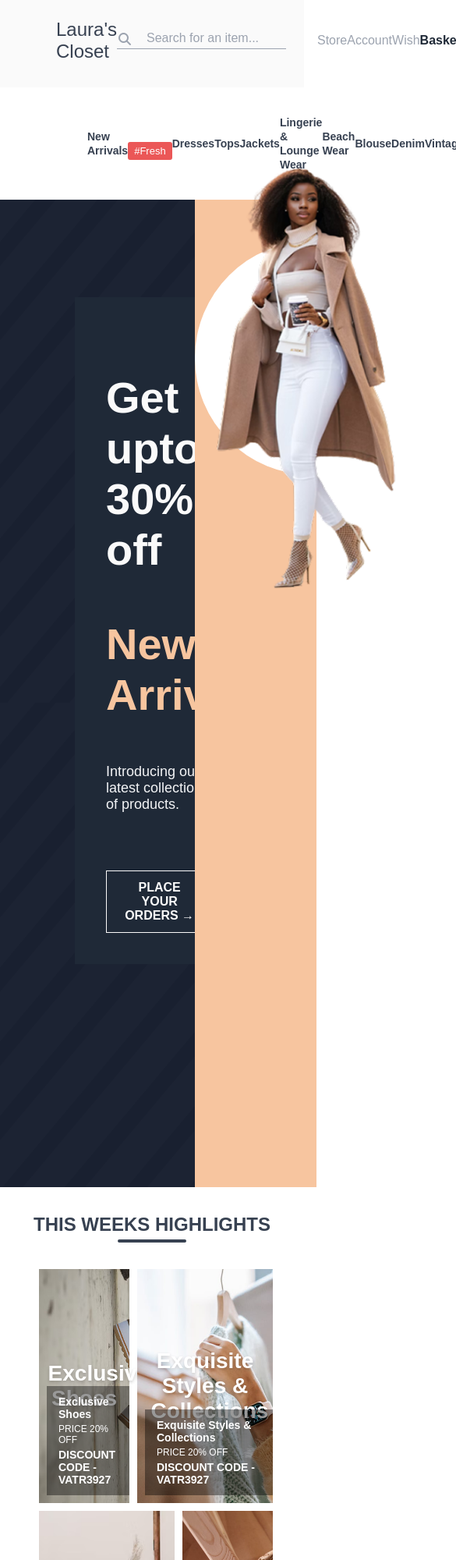
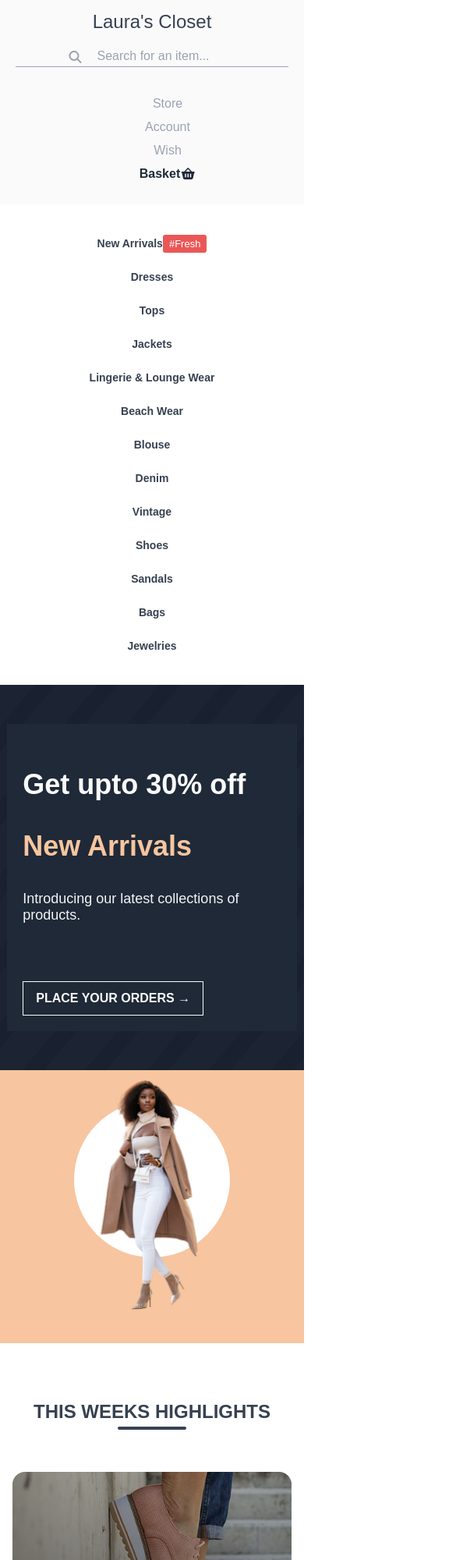
Before and after one commit to USERLeticia/eCommerce, a plain HTML site: page index.html in a window 390 px wide. Shown: the top 2000 px of the page at 78% size, 585 px wide, since content can reach past the window. Drawn offline with Linux system fonts and the light colour scheme; a web font is replaced by a local one.

Commit message:
Adding Responsiveness.

```diff
--- a/index.html
+++ b/index.html
@@ -26,7 +26,7 @@
             <li class="basket">Basket <i class="fa-solid fa-basket-shopping"></i></li>
         </ul>
     </nav>
-    <div class="second-nav">
+    <div class="navlinks">
         <ul class="navlinks">
             <li><a href="#">New Arrivals</a><span>#Fresh</span></li>
             <li><a href="#">Dresses</a></li>
@@ -101,4 +101,6 @@
     </div>
     <footer>lety</footer>
 </body>
+
+<script src="./index.js"></script>
 </html>
--- /dev/null
+++ b/index.js
@@ -0,0 +1 @@
+console.log('Hello World');
--- a/style.css
+++ b/style.css
@@ -68,15 +68,12 @@ body {
     color: #1F2937;
 }
 
-.second-nav {
-    padding: 20px 72px;
-}
-
 .navlinks {
     display: flex;
     justify-content: space-between;
     align-items: center;
     list-style: none;
+    padding: 20px 72px;
 
 }
 
@@ -204,24 +201,26 @@ img {
 }
 
 .highlights-area {
-    display: grid;
-    grid-template-columns: repeat (2, 1fr);
-    gap: 10px;
-    padding: 0 50px 10px 50px;
+    display: flex;
+    flex-direction: column;
+    gap: 32px;
+    padding: 32px 72px;
+    max-width: 1400px;
+    margin: 0 auto;
 }
 
 .first-highlight {
     display: grid;
     grid-template-columns: 40% 60%;
-    gap: 10px;
-    height: 300px;
+    gap: 24px;
+    min-height: 400px;
 }
 
 .second-highlight {
     display: grid;
     grid-template-columns: 60% 40%;
-    gap: 10px;
-    height: 300px;
+    gap: 24px;
+    min-height: 400px;
 }
 
 .exclusive-shoes {
@@ -294,3 +293,248 @@ img {
     margin: 2px 0;
     font-weight: 400;
 }
+
+@media screen and (max-width: 480px) {
+    body {
+        overflow-x: hidden;
+    }
+
+    .navbar {
+        flex-direction: column;
+        padding: 14px 20px;
+        gap: 12px;
+    }
+
+    .search {
+        width: 100%;
+        justify-content: center;
+        margin: 10px 0;
+    }
+
+    .menu {
+        flex-direction: column;
+        align-items: center;
+        width: 100%;
+        gap: 12px;
+    }
+
+    .navlinks {
+        flex-direction: column;
+        align-items: center;
+        padding: 10px 20px;
+        gap: 15px;
+    }
+
+    .navlinks li {
+        margin: 5px 0;
+    }
+
+    .header {
+        flex-direction: column;
+        height: auto;
+        margin-bottom: 40px;
+    }
+
+    .text {
+        width: 100%;
+        height: auto;
+        padding: 20px 0;
+    }
+
+    .box {
+        width: 85%;
+        margin: 30px auto;
+        padding: 20px;
+    }
+
+    .percentage, .arrivals {
+        font-size: 36px;
+        line-height: 1.2;
+    }
+
+    .image {
+        width: 100%;
+        height: 350px;
+    }
+
+    .circle {
+        width: 200px;
+        height: 200px;
+        margin: 40px auto;
+    }
+
+    img {
+        height: 300px;
+        width: auto;
+        margin-top: -15%;
+    }
+
+    .highlights-area {
+        padding: 20px 16px;
+        gap: 16px;
+    }
+
+    .first-highlight,
+    .second-highlight {
+        display: flex;
+        flex-direction: column;
+        gap: 16px;
+        min-height: auto;
+    }
+
+    .exclusive-shoes,
+    .exquisite-styles,
+    .new-arrivals,
+    .exclusive-items {
+        height: 280px;
+        background-position: center;
+        border-radius: 16px;
+        position: relative;
+        overflow: hidden;
+    }
+
+    .exclusive-shoes::before,
+    .exquisite-styles::before,
+    .new-arrivals::before,
+    .exclusive-items::before {
+        content: '';
+        position: absolute;
+        top: 0;
+        left: 0;
+        right: 0;
+        bottom: 0;
+        background: linear-gradient(to bottom, rgba(0,0,0,0.2), rgba(0,0,0,0.6));
+    }
+
+    .exclusive-shoes h2,
+    .exquisite-styles h2,
+    .exclusive-items h2,
+    .new-arrivals h2 {
+        font-size: 24px;
+        padding: 0 20px;
+        width: 100%;
+        z-index: 2;
+    }
+
+    .small-box {
+        background: rgba(0, 0, 0, 0.4);
+        padding: 16px;
+        width: calc(100% - 32px);
+        left: 16px;
+        bottom: 16px;
+        border-radius: 12px;
+        backdrop-filter: blur(8px);
+        z-index: 3;
+    }
+
+    .small-box h4 {
+        font-size: 12px;
+    }
+
+    .small-box h5 {
+        font-size: 10px;
+    }
+}
+
+@media screen and (min-width: 481px) and (max-width: 1024px) {
+    .navbar {
+        padding: 20px 40px;
+    }
+
+    .menu {
+        width: 40%;
+    }
+
+    .navlinks {
+        padding: 15px 40px;
+        flex-wrap: wrap;
+        gap: 15px;
+        justify-content: center;
+    }
+
+    .navlinks li {
+        margin: 5px 10px;
+    }
+
+    .header {
+        flex-direction: row;
+        height: auto;
+        min-height: 600px;
+    }
+
+    .text {
+        width: 55%;
+        height: auto;
+    }
+
+    .box {
+        width: 80%;
+        margin: 60px auto;
+        padding: 30px;
+    }
+
+    .percentage, .arrivals {
+        font-size: 44px;
+    }
+
+    .image {
+        width: 45%;
+        height: auto;
+    }
+
+    .circle {
+        width: 250px;
+        height: 250px;
+        margin: 25% auto;
+    }
+
+    .highlights-area {
+        padding: 32px 40px;
+        gap: 24px;
+    }
+
+    .first-highlight,
+    .second-highlight {
+        display: grid;
+        grid-template-columns: 1fr;
+        gap: 24px;
+        min-height: auto;
+    }
+
+    .exclusive-shoes,
+    .exquisite-styles,
+    .new-arrivals,
+    .exclusive-items {
+        height: 320px;
+        background-position: center;
+        border-radius: 20px;
+        position: relative;
+        overflow: hidden;
+    }
+
+    .exclusive-shoes h2,
+    .exquisite-styles h2,
+    .exclusive-items h2,
+    .new-arrivals h2 {
+        font-size: 28px;
+    }
+
+    .small-box {
+        background: rgba(0, 0, 0, 0.4);
+        padding: 20px;
+        width: auto;
+        max-width: calc(100% - 64px);
+        left: 20px;
+        bottom: 20px;
+        border-radius: 12px;
+        backdrop-filter: blur(8px);
+    }
+
+    .small-box h4 {
+        font-size: 13px;
+    }
+
+    .small-box h5 {
+        font-size: 11px;
+    }
+}
```
